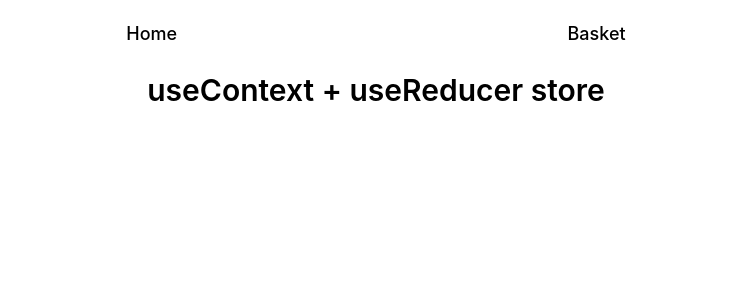
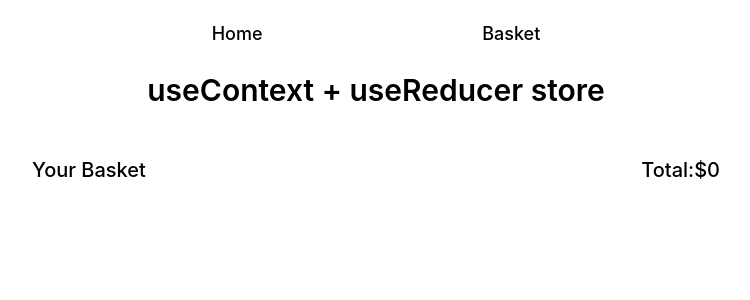
Before and after one commit to G3RGES/react-ecommerce, a React (Create React App) app: page /basket in a window 1280 px wide. Shown: the top 300 px of the page, without its empty margins (264-1014 px from the left). Built offline with nearby package versions, Linux system fonts and the light colour scheme.

Commit message:
Update Basket.js

```diff
--- a/src/pages/Basket.js
+++ b/src/pages/Basket.js
@@ -1,10 +1,22 @@
-import React from "react";
+import React, { useContext } from "react";
 import Navbar from "../components/Navbar";
+import { StoreContext } from "../context-and-reducer/StoreContext";
+import BasketProduct from "../components/BasketProduct";
 
 const Basket = () => {
+  const { products, total } = useContext(StoreContext);
+
   return (
-    <div>
+    <div className="w-full max-w-3xl mx-auto">
       <Navbar />
+      <div className="flex flex-row items-center justify-between mt-2 py-6 px-10 text-xl font-medium">
+        <h3 className="">Your Basket</h3>
+        <p className="">Total:${total} </p>
+      </div>
+
+      {products.map((product, idx) => (
+        <BasketProduct key={idx} item={product} />
+      ))}
     </div>
   );
 };
```
